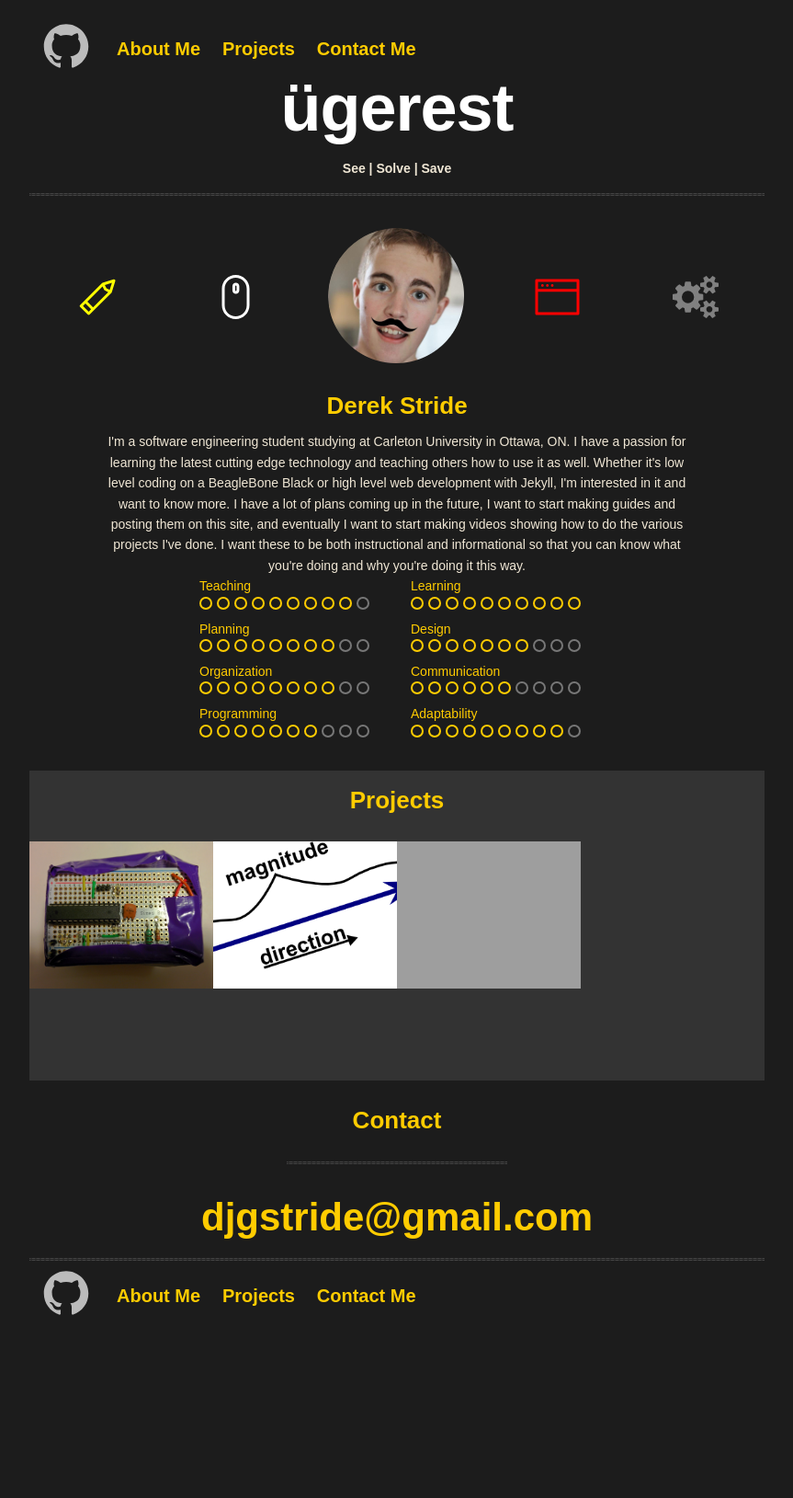
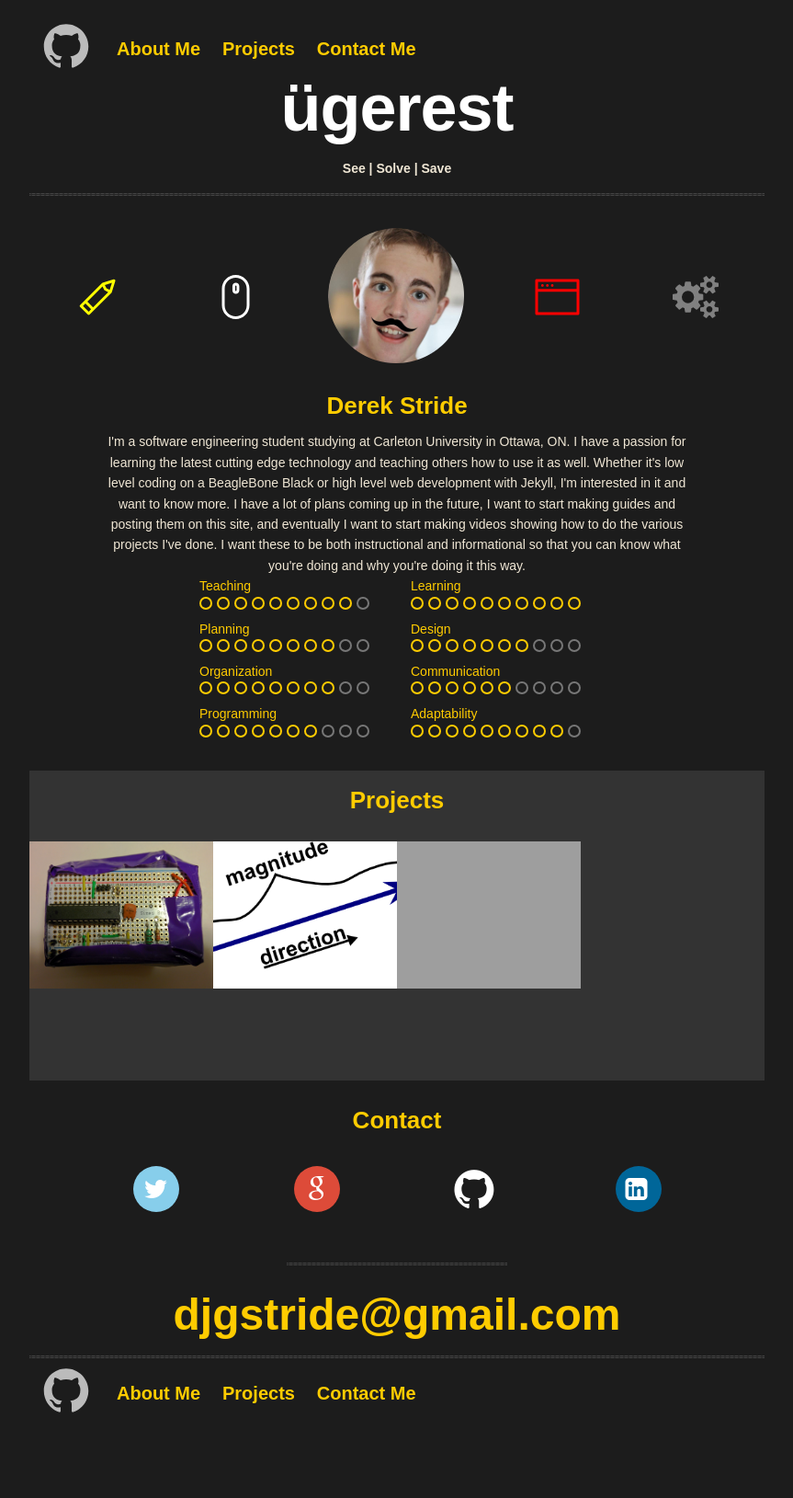
Before and after one commit to DerekStride/DerekStride.github.io, a Jekyll site: the page built from index.html, in a window 1280 px wide. Shown: the whole page at 92% size, without its empty margins (208-1071 px from the left). Built offline with Jekyll 4.4.1, drawn with Linux system fonts in a browser that asks for light colours; before the commit the page ends 1523 px from its top, so only the background shows below that; grey boxes are pictures that could not be loaded.

Commit message:
Contact section completed

```diff
--- a/_includes/contact.html
+++ b/_includes/contact.html
@@ -5,16 +5,14 @@
     <h3 id="contact">Contact</h3>
 
     <div class="social-links">
-      <a href=""></a>
-      <a href=""></a>
-      <a href=""></a>
-      <a href=""></a>
-      <a href=""></a>
+      {% for icons in site.data.portfolio.social %}
+        <a href="{{ icons.link }}" class="icon-{{ icons.icon }}"></a>
+      {% endfor %}
     </div>
 
-    <div class="divider-lockup"><hr></div>
+    <hr class="bar">
 
-    <h2>{{ site.data.general.email }}</h2>
+    <a class="biglink" href="mailto:{{ site.data.general.email }}">{{ site.data.general.email }}</a>
 
   </div>
 
--- a/assets/css/3-modules/_contact.sass
+++ b/assets/css/3-modules/_contact.sass
@@ -1,10 +1,49 @@
 .contact-lockup
-  h3
-    text-align: center
+  text-align: center
 
-  .divider-lockup
-    margin: 0 auto
-    width: 30%
+  .social-links
+    max-width:  700px
+    margin:     0px auto 50px
+    +display(flex)
+    +justify-content(space-around)
+    +flex-wrap(wrap)
 
+    [class^="icon-"]
+      +size(50px)
+      font-size:      28px
 
-//.social-links
+      &.icon-twitter
+        background:   $light-blue
+
+      &.icon-google
+        background:   #DD4B39
+
+      &.icon-github
+        font-size:      50px
+
+      &.icon-linkedin-square
+        background:   #069
+
+    a
+      display:        block
+      line-height:    50px
+      color:          white
+      border-radius:  50%
+      margin:         5px
+      +transition()
+
+      &:hover
+        +transform(scale(1.2))
+
+  .bar
+    width:      30%
+    margin:     0px auto 30px
+
+  .biglink
+    display:    inline-block
+
+    font:
+      size:     48px
+      weight:   700
+
+    line-height: 1
```
Also changed, not shown: _data/portfolio.yml (+19 -0 lines).
